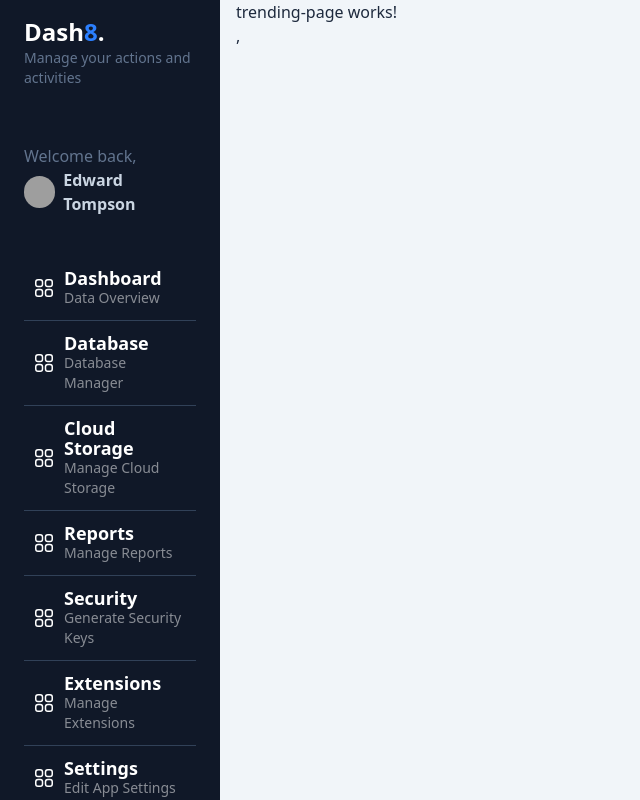
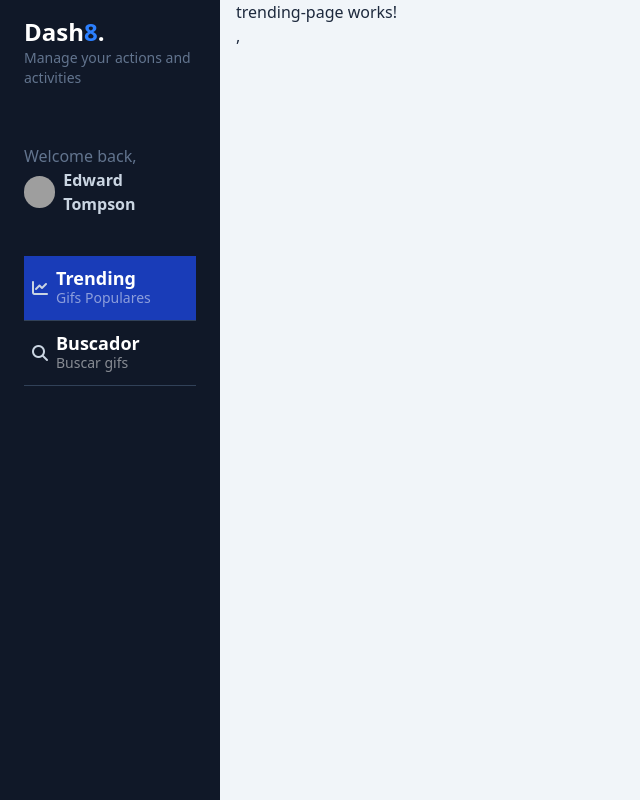
Before and after one commit to GiovanniOlan/learning-angular-gifs-app, an Angular app: page /dashboard/trending in a window 1280 px wide. Shown: the whole page, without its empty margins (0-640 px from the left). Built offline with nearby package versions, Linux system fonts and the light colour scheme; grey boxes are pictures that could not be loaded.

Commit message:
Refactor sidebar navigation: update nav items to use Font Awesome icons and Angular router links; remove unused items

```diff
--- a/src/app/layouts/dashboard-layout/partials/sidebar-nav/sidebar-nav.component.html
+++ b/src/app/layouts/dashboard-layout/partials/sidebar-nav/sidebar-nav.component.html
@@ -1,119 +1,14 @@
 <div id="nav" class="w-full px-6">
-  @for(item of navItems; track item.href){
-  <a href=" {{ item.href }} "
+  @for(item of navItems(); track item.href){
+  <a [routerLink]="item.href" routerLinkActive="bg-blue-800"
     class="w-full px-2 inline-flex space-x-2 items-center border-b border-slate-700 py-3 hover:bg-white/5 transition ease-linear duration-150">
     <div>
-      <svg xmlns="http://www.w3.org/2000/svg" fill="none" viewBox="0 0 24 24" stroke-width="1.5" stroke="currentColor"
-        class="w-6 h-6 text-white">
-        <path stroke-linecap="round" stroke-linejoin="round"
-          d="M3.75 6A2.25 2.25 0 016 3.75h2.25A2.25 2.25 0 0110.5 6v2.25a2.25 2.25 0 01-2.25 2.25H6a2.25 2.25 0 01-2.25-2.25V6zM3.75 15.75A2.25 2.25 0 016 13.5h2.25a2.25 2.25 0 012.25 2.25V18a2.25 2.25 0 01-2.25 2.25H6A2.25 2.25 0 013.75 18v-2.25zM13.5 6a2.25 2.25 0 012.25-2.25H18A2.25 2.25 0 0120.25 6v2.25A2.25 2.25 0 0118 10.5h-2.25a2.25 2.25 0 01-2.25-2.25V6zM13.5 15.75a2.25 2.25 0 012.25-2.25H18a2.25 2.25 0 012.25 2.25V18A2.25 2.25 0 0118 20.25h-2.25A2.25 2.25 0 0113.5 18v-2.25z" />
-      </svg>
-
+      <i class="{{ item.icon }}"></i>
     </div>
     <div class="flex flex-col">
       <span class="text-lg font-bold leading-5 text-white"> {{item.title}} </span>
       <span class="text-sm text-white/50 hidden md:block"> {{item.description}}</span>
     </div>
   </a>
-
-  <!-- <a href="#"
-    class="w-full px-2 inline-flex space-x-2 items-center border-b border-slate-700 py-3 bg-blue-800 hover:bg-white/5 transition ease-linear duration-150">
-    <div>
-      <svg xmlns="http://www.w3.org/2000/svg" fill="none" viewBox="0 0 24 24" stroke-width="1.5" stroke="currentColor"
-        class="w-6 h-6 text-white">
-        <path stroke-linecap="round" stroke-linejoin="round"
-          d="M3.75 6A2.25 2.25 0 016 3.75h2.25A2.25 2.25 0 0110.5 6v2.25a2.25 2.25 0 01-2.25 2.25H6a2.25 2.25 0 01-2.25-2.25V6zM3.75 15.75A2.25 2.25 0 016 13.5h2.25a2.25 2.25 0 012.25 2.25V18a2.25 2.25 0 01-2.25 2.25H6A2.25 2.25 0 013.75 18v-2.25zM13.5 6a2.25 2.25 0 012.25-2.25H18A2.25 2.25 0 0120.25 6v2.25A2.25 2.25 0 0118 10.5h-2.25a2.25 2.25 0 01-2.25-2.25V6zM13.5 15.75a2.25 2.25 0 012.25-2.25H18a2.25 2.25 0 012.25 2.25V18A2.25 2.25 0 0118 20.25h-2.25A2.25 2.25 0 0113.5 18v-2.25z" />
-      </svg>
-
-    </div>
-    <div class="flex flex-col">
-      <span class="text-lg font-bold leading-5 text-white">Dashboard</span>
-      <span class="text-sm text-white/50 hidden md:block">Data Overview</span>
-    </div>
-  </a>
-  <a href="#"
-    class="w-full px-2 inline-flex space-x-2 items-center border-b border-slate-700 py-3 hover:bg-white/5 transition ease-linear duration-150">
-    <div>
-      <svg xmlns="http://www.w3.org/2000/svg" fill="none" viewBox="0 0 24 24" stroke-width="1.5" stroke="currentColor"
-        class="w-6 h-6">
-        <path stroke-linecap="round" stroke-linejoin="round"
-          d="M20.25 6.375c0 2.278-3.694 4.125-8.25 4.125S3.75 8.653 3.75 6.375m16.5 0c0-2.278-3.694-4.125-8.25-4.125S3.75 4.097 3.75 6.375m16.5 0v11.25c0 2.278-3.694 4.125-8.25 4.125s-8.25-1.847-8.25-4.125V6.375m16.5 0v3.75m-16.5-3.75v3.75m16.5 0v3.75C20.25 16.153 16.556 18 12 18s-8.25-1.847-8.25-4.125v-3.75m16.5 0c0 2.278-3.694 4.125-8.25 4.125s-8.25-1.847-8.25-4.125" />
-      </svg>
-    </div>
-    <div class="flex flex-col">
-      <span class="text-lg text-slate-300 font-bold leading-5">Database</span>
-      <span class="text-sm text-slate-500 hidden md:block">Database Manager</span>
-    </div>
-  </a>
-  <a href="#"
-    class="w-full px-2 inline-flex space-x-2 items-center border-b border-slate-700 py-3 hover:bg-white/5 transition ease-linear duration-150">
-    <div>
-      <svg xmlns="http://www.w3.org/2000/svg" fill="none" viewBox="0 0 24 24" stroke-width="1.5" stroke="currentColor"
-        class="w-6 h-6">
-        <path stroke-linecap="round" stroke-linejoin="round"
-          d="M2.25 15a4.5 4.5 0 004.5 4.5H18a3.75 3.75 0 001.332-7.257 3 3 0 00-3.758-3.848 5.25 5.25 0 00-10.233 2.33A4.502 4.502 0 002.25 15z" />
-      </svg>
-    </div>
-    <div class="flex flex-col">
-      <span class="text-lg text-slate-300 font-bold leading-5">Cloud Storage</span>
-      <span class="text-sm text-slate-500 hidden md:block">Manage Cloud Storage</span>
-    </div>
-  </a>
-  <a href="#"
-    class="w-full px-2 inline-flex space-x-2 items-center border-b border-slate-700 py-3 hover:bg-white/5 transition ease-linear duration-150">
-    <div>
-      <svg xmlns="http://www.w3.org/2000/svg" fill="none" viewBox="0 0 24 24" stroke-width="1.5" stroke="currentColor"
-        class="w-6 h-6">
-        <path stroke-linecap="round" stroke-linejoin="round"
-          d="M3 3v1.5M3 21v-6m0 0l2.77-.693a9 9 0 016.208.682l.108.054a9 9 0 006.086.71l3.114-.732a48.524 48.524 0 01-.005-10.499l-3.11.732a9 9 0 01-6.085-.711l-.108-.054a9 9 0 00-6.208-.682L3 4.5M3 15V4.5" />
-      </svg>
-    </div>
-    <div class="flex flex-col">
-      <span class="text-lg text-slate-300 font-bold leading-5">Reports</span>
-      <span class="text-sm text-slate-500 hidden md:block">Manage Reports</span>
-    </div>
-  </a>
-  <a href="#"
-    class="w-full px-2 inline-flex space-x-2 items-center border-b border-slate-700 py-3 hover:bg-white/5 transition ease-linear duration-150">
-    <div>
-      <svg xmlns="http://www.w3.org/2000/svg" fill="none" viewBox="0 0 24 24" stroke-width="1.5" stroke="currentColor"
-        class="w-6 h-6">
-        <path stroke-linecap="round" stroke-linejoin="round"
-          d="M15.75 5.25a3 3 0 013 3m3 0a6 6 0 01-7.029 5.912c-.563-.097-1.159.026-1.563.43L10.5 17.25H8.25v2.25H6v2.25H2.25v-2.818c0-.597.237-1.17.659-1.591l6.499-6.499c.404-.404.527-1 .43-1.563A6 6 0 1121.75 8.25z" />
-      </svg>
-    </div>
-    <div class="flex flex-col">
-      <span class="text-lg text-slate-300 font-bold leading-5">Security</span>
-      <span class="text-sm text-slate-500 hidden md:block">Generate Security Keys</span>
-    </div>
-  </a>
-  <a href="#"
-    class="w-full px-2 inline-flex space-x-2 items-center border-b border-slate-700 py-3 hover:bg-white/5 transition ease-linear duration-150">
-    <div>
-      <svg xmlns="http://www.w3.org/2000/svg" fill="none" viewBox="0 0 24 24" stroke-width="1.5" stroke="currentColor"
-        class="w-6 h-6">
-        <path stroke-linecap="round" stroke-linejoin="round"
-          d="M2.25 7.125C2.25 6.504 2.754 6 3.375 6h6c.621 0 1.125.504 1.125 1.125v3.75c0 .621-.504 1.125-1.125 1.125h-6a1.125 1.125 0 01-1.125-1.125v-3.75zM14.25 8.625c0-.621.504-1.125 1.125-1.125h5.25c.621 0 1.125.504 1.125 1.125v8.25c0 .621-.504 1.125-1.125 1.125h-5.25a1.125 1.125 0 01-1.125-1.125v-8.25zM3.75 16.125c0-.621.504-1.125 1.125-1.125h5.25c.621 0 1.125.504 1.125 1.125v2.25c0 .621-.504 1.125-1.125 1.125h-5.25a1.125 1.125 0 01-1.125-1.125v-2.25z" />
-      </svg>
-    </div>
-    <div class="flex flex-col">
-      <span class="text-lg text-slate-300 font-bold leading-5">Extensions</span>
-      <span class="text-sm text-slate-500 hidden md:block">Manage Extensions</span>
-    </div>
-  </a>
-  <a href="#"
-    class="w-full px-2 inline-flex space-x-2 items-center py-3 hover:bg-white/5 transition ease-linear duration-150">
-    <div>
-      <svg xmlns="http://www.w3.org/2000/svg" fill="none" viewBox="0 0 24 24" stroke-width="1.5" stroke="currentColor"
-        class="w-6 h-6">
-        <path stroke-linecap="round" stroke-linejoin="round"
-          d="M4.5 12a7.5 7.5 0 0015 0m-15 0a7.5 7.5 0 1115 0m-15 0H3m16.5 0H21m-1.5 0H12m-8.457 3.077l1.41-.513m14.095-5.13l1.41-.513M5.106 17.785l1.15-.964m11.49-9.642l1.149-.964M7.501 19.795l.75-1.3m7.5-12.99l.75-1.3m-6.063 16.658l.26-1.477m2.605-14.772l.26-1.477m0 17.726l-.26-1.477M10.698 4.614l-.26-1.477M16.5 19.794l-.75-1.299M7.5 4.205L12 12m6.894 5.785l-1.149-.964M6.256 7.178l-1.15-.964m15.352 8.864l-1.41-.513M4.954 9.435l-1.41-.514M12.002 12l-3.75 6.495" />
-      </svg>
-    </div>
-    <div class="flex flex-col">
-      <span class="text-lg text-slate-300 font-bold leading-5">Settings</span>
-      <span class="text-sm text-slate-500 hidden md:block">Edit App Settings</span>
-    </div>
-  </a> -->
   }
 </div>
--- a/src/app/layouts/dashboard-layout/partials/sidebar-nav/sidebar-nav.component.ts
+++ b/src/app/layouts/dashboard-layout/partials/sidebar-nav/sidebar-nav.component.ts
@@ -1,62 +1,26 @@
-import { ChangeDetectionStrategy, Component } from '@angular/core';
+import { ChangeDetectionStrategy, Component, signal } from '@angular/core';
+import { RouterLink, RouterLinkActive } from '@angular/router';
 
 @Component({
   selector: 'dashboard-layout-sidebar-nav',
-  imports: [],
+  imports: [RouterLink, RouterLinkActive],
   templateUrl: './sidebar-nav.component.html',
   changeDetection: ChangeDetectionStrategy.OnPush,
 })
 export class SidebarNavComponent {
 
-  public navItems = [
+  public navItems = signal([
     {
-      title: 'Dashboard',
-      description: 'Data Overview',
-      icon: 'dashboard',
-      href: '#',
-      active: true
+      title: 'Trending',
+      description: 'Gifs Populares',
+      icon: 'fa-solid fa-chart-line',
+      href: '/dashboard/trending',
     },
     {
-      title: 'Database',
-      description: 'Database Manager',
-      icon: 'database',
-      href: '#',
-      active: false
+      title: 'Buscador',
+      description: 'Buscar gifs',
+      icon: 'fa-solid fa-magnifying-glass',
+      href: '/dashboard/search',
     },
-    {
-      title: 'Cloud Storage',
-      description: 'Manage Cloud Storage',
-      icon: 'cloud',
-      href: '#',
-      active: false
-    },
-    {
-      title: 'Reports',
-      description: 'Manage Reports',
-      icon: 'report',
-      href: '#',
-      active: false
-    },
-    {
-      title: 'Security',
-      description: 'Generate Security Keys',
-      icon: 'security',
-      href: '#',
-      active: false
-    },
-    {
-      title: 'Extensions',
-      description: 'Manage Extensions',
-      icon: 'extensions',
-      href: '#',
-      active: false
-    },
-    {
-      title: 'Settings',
-      description: 'Edit App Settings',
-      icon: 'settings',
-      href: '#',
-      active: false
-    }
-  ];
+  ]);
 }
--- a/src/index.html
+++ b/src/index.html
@@ -6,6 +6,7 @@
   <base href="/">
   <meta name="viewport" content="width=device-width, initial-scale=1">
   <link rel="icon" type="image/x-icon" href="favicon.ico">
+  <link rel="stylesheet" href="https://cdnjs.cloudflare.com/ajax/libs/font-awesome/6.7.2/css/all.min.css" integrity="sha512-Evv84Mr4kqVGRNSgIGL/F/aIDqQb7xQ2vcrdIwxfjThSH8CSR7PBEakCr51Ck+w+/U6swU2Im1vVX0SVk9ABhg==" crossorigin="anonymous" referrerpolicy="no-referrer" />
 </head>
 <body>
   <app-root></app-root>
```
